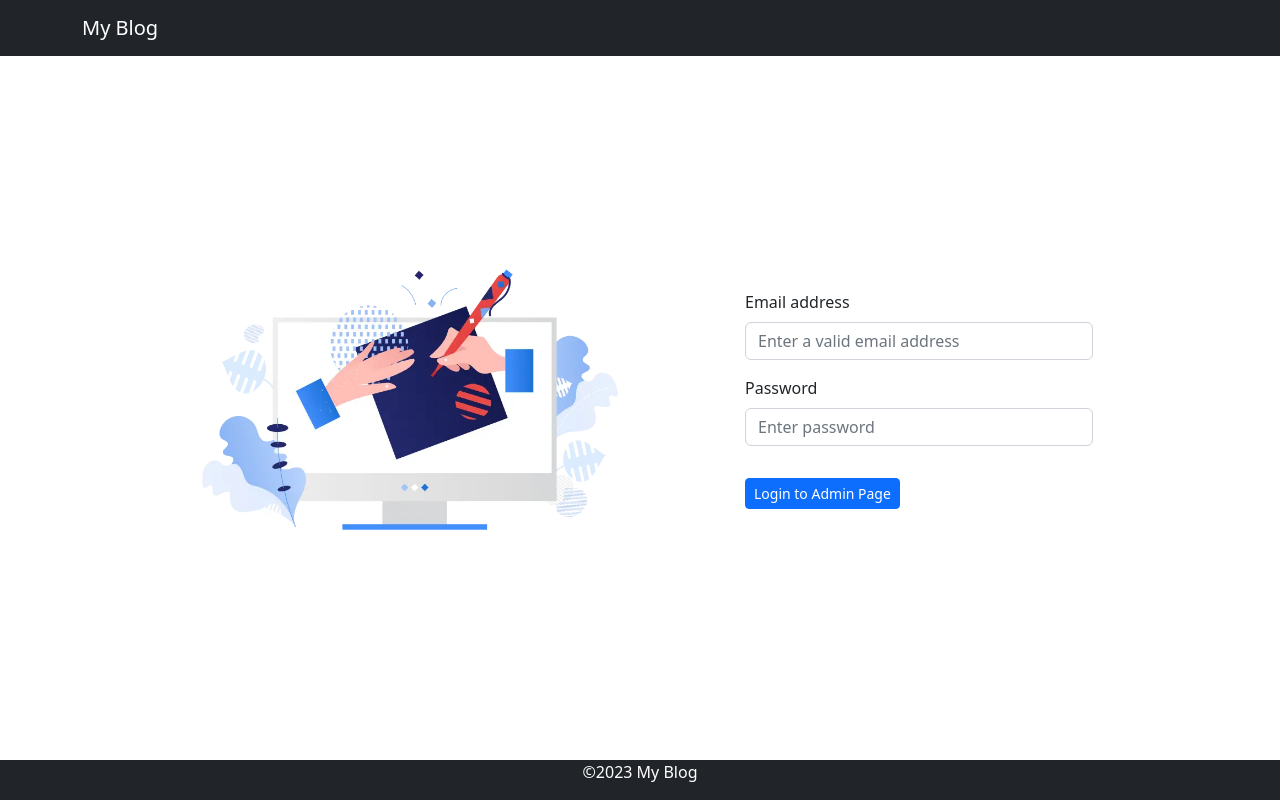
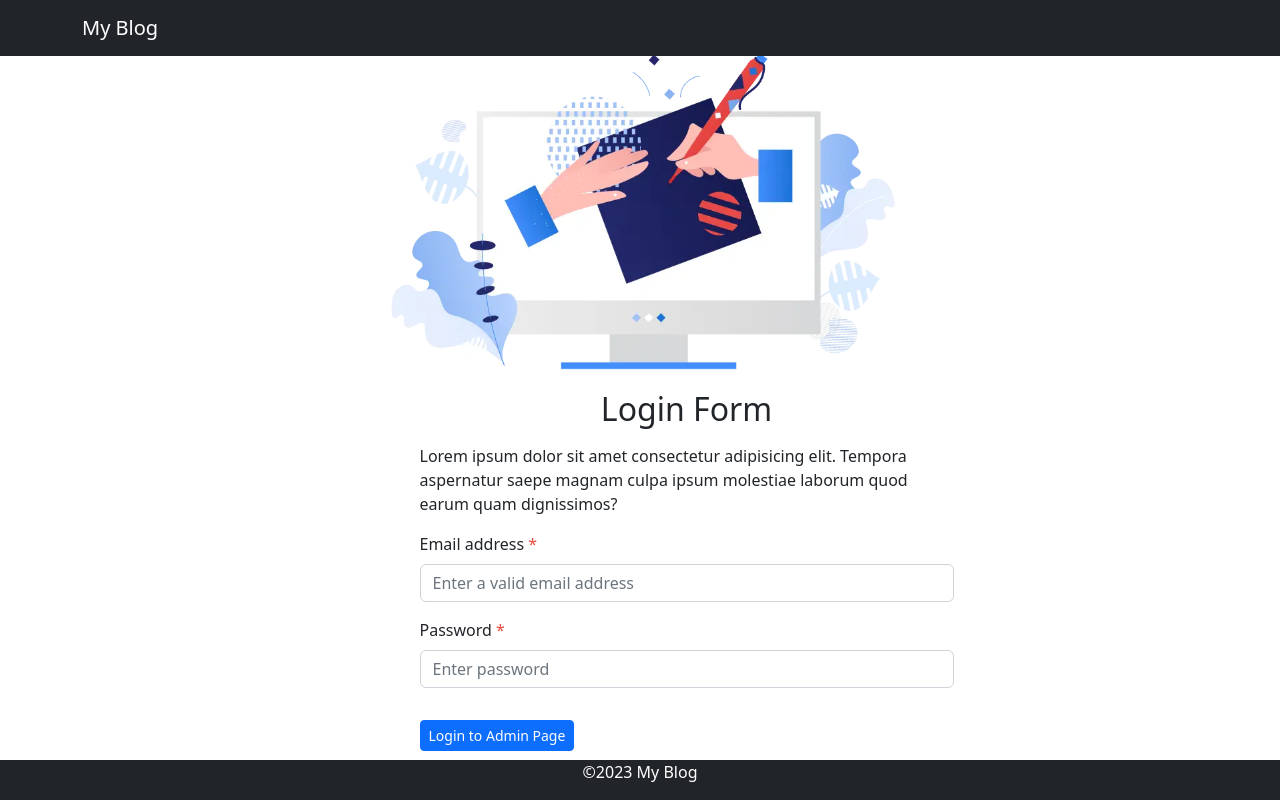
Before and after one commit to HuyHoangNguyen32/myBlog, a React (Create React App) app: page /login in a window 1280 px wide. Built offline with nearby package versions, Linux system fonts and the light colour scheme.

Commit message:
✨ Login Form Validation

```diff
--- a/package.json
+++ b/package.json
@@ -3,16 +3,19 @@
   "version": "0.1.0",
   "private": true,
   "dependencies": {
+    "@hookform/resolvers": "^2.9.11",
     "@testing-library/jest-dom": "^5.16.5",
     "@testing-library/react": "^13.4.0",
     "@testing-library/user-event": "^13.5.0",
     "bootstrap": "^5.2.3",
     "react": "^18.2.0",
     "react-dom": "^18.2.0",
+    "react-hook-form": "^7.43.2",
     "react-router-dom": "^6.8.1",
     "react-scripts": "5.0.1",
     "styled-components": "^5.3.6",
-    "web-vitals": "^2.1.4"
+    "web-vitals": "^2.1.4",
+    "yup": "^1.0.2"
   },
   "scripts": {
     "start": "react-scripts start",
--- a/src/pages/Login.jsx
+++ b/src/pages/Login.jsx
@@ -1,53 +1,109 @@
-import { useEffect } from "react";
+import { useEffect, useState } from "react";
+import { useForm } from "react-hook-form";
+import { yupResolver } from "@hookform/resolvers/yup";
+import styled from "styled-components";
+import { useNavigate } from "react-router-dom";
+import * as yup from "yup";
 import login from "../assets/img/login.webp";
 
+const schema = yup.object({
+  username: yup.string().required("Username is a required field"),
+  password: yup
+    .string()
+    .required("Password is a required field")
+    .min(6, "Password must be at least 6 characters"),
+});
+
 export function Login() {
-
   // Cập nhật title
   useEffect(() => {
     document.title = "Login Page";
   });
 
+  const [showAlert, setShowAlert] = useState(false)
+
+  const {
+    handleSubmit,
+    register,
+    formState: { errors },
+  } = useForm({
+    resolver: yupResolver(schema),
+  });
+
+  const navigate = useNavigate();
+
+  const formSubmit = (data) => {
+    const USERNAME_INFO = data.username;
+    const PASSWORD_INFO = data.password;
+    if (USERNAME_INFO === "myblog-login@gmail.com" && PASSWORD_INFO === "1RxozVRIu8C") {
+      navigate("/admin/create");
+    } else {
+      setShowAlert(true)
+    }
+  };
+
   return (
     <section className="d-flex align-items-center justify-content-center vh-100">
       <div className="container-fluid h-custom">
-
         <div className="row d-flex justify-content-center align-items-center h-100">
 
-          <div className="col-md-9 col-lg-6 col-xl-5">
+          { showAlert && (
+            <div
+            className="alert alert-warning alert-dismissible fade show"
+            role="alert"
+          >
+            <strong>Holy guacamole!</strong> You should check in on some of
+            those fields below.
+            <button
+              type="button"
+              className="close"
+              data-dismiss="alert"
+              aria-label="Close"
+            >
+              <span aria-hidden="true">&times;</span>
+            </button>
+          </div>)
+          }
+
+
+          <div className="col-md-6">
             <img src={login} className="img-fluid" alt="Login" />
           </div>
 
-          <div className="col-md-8 col-lg-6 col-xl-4 offset-xl-1">
-            <form>
-
+          <div className="col-md-6 offset-xl-1">
+            <h2 className="text-center mb-3">Login Form</h2>
+            <p>
+              Lorem ipsum dolor sit amet consectetur adipisicing elit. Tempora
+              aspernatur saepe magnam culpa ipsum molestiae laborum quod earum
+              quam dignissimos?
+            </p>
+            <form onSubmit={handleSubmit(formSubmit)}>
               {/* <!-- Email input --> */}
               <div className="form-outline mb-3">
-                <label className="form-label">
-                Email address
-                </label>
+                <label className="form-label">Email address <SRequired>*</SRequired></label>
                 <input
                   type="email"
                   className="form-control"
                   placeholder="Enter a valid email address"
+                  {...register("username")}
                 />
+                <SError>{errors.username?.message}</SError>
               </div>
               {/* <!-- Password input --> */}
               <div className="form-outline mb-3">
-                <label className="form-label">
-                  Password
-                </label>
+                <label className="form-label">Password <SRequired>*</SRequired></label>
                 <input
                   type="password"
                   className="form-control"
                   placeholder="Enter password"
+                  {...register("password")}
                 />
-              </div>
-
-              <div className="text-center text-lg-start mt-4 pt-2">
-                <button type="button" className="btn btn-primary btn-sm">
-                  Login to Admin Page
-                </button>
+                <SError>{errors.password?.message}</SError>
+                <div className="text-center text-lg-start mt-4 pt-2">
+                  <button type="submit" className="btn btn-primary btn-sm">
+                    Login to Admin Page
+                  </button>
+                </div>
               </div>
             </form>
           </div>
@@ -56,3 +112,12 @@ export function Login() {
     </section>
   );
 }
+
+const SError = styled.span`
+  color: #e74c3c;
+  font-size: 0.8rem;
+`;
+
+const SRequired = styled.span`
+  color: #e74c3c;
+`
```
Also changed, not shown: 1 other file (tests, documents, lock files or other folders).
